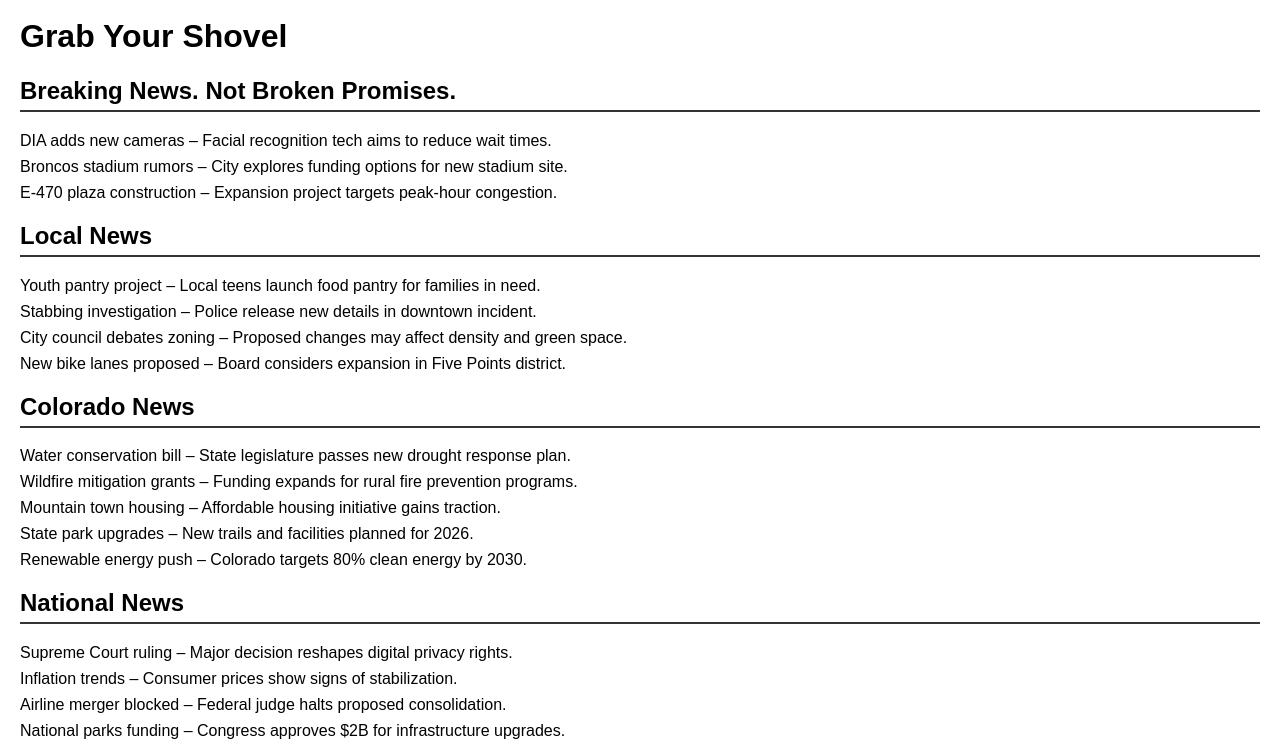
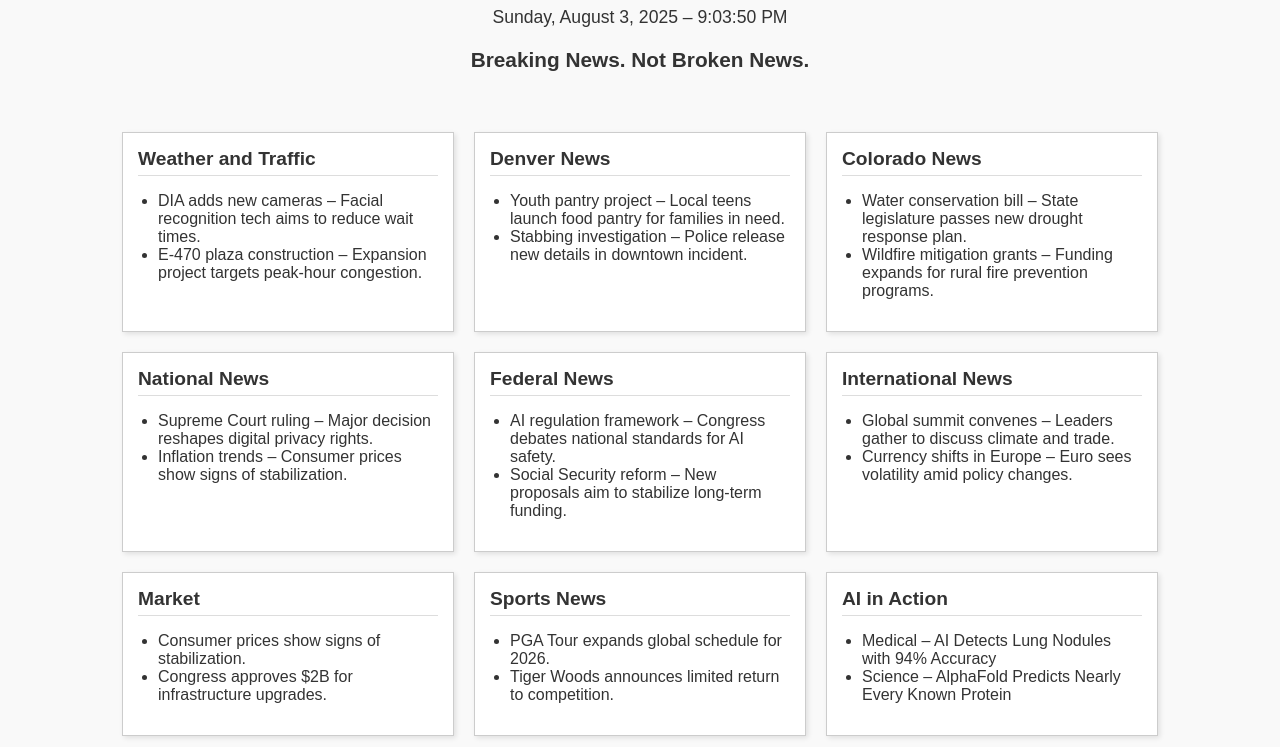
Before and after one commit to GCGIBEAULT/DiggingForClarity, a plain HTML site: page index.html in a window 1280 px wide. Shown: the part 373-1120 px from the top of the page. Drawn offline with Linux system fonts and the light colour scheme.

Commit message:
Update index.html

```diff
--- a/index.html
+++ b/index.html
@@ -2,59 +2,92 @@
 <html lang="en">
 <head>
   <meta charset="UTF-8">
-  <title>Grab Your Shovel</title>
+  <title>Digging for Clarity</title>
   <style>
     body {
       font-family: Arial, sans-serif;
-      margin: 20px;
+      margin: 0;
+      padding: 0;
+      background: #f9f9f9;
+      color: #333;
+    }
+    header {
+      text-align: center;
+      padding: 20px;
+    }
+    header img {
+      width: 350px;
+      display: block;
+      margin: 0 auto;
+    }
+    .timestamp {
+      text-align: center;
+      font-size: 1.1em;
+      margin-top: 10px;
+    }
+    .quote {
+      text-align: center;
+      font-weight: bold;
+      font-size: 1.3em;
+      margin: 20px 0;
+    }
+    .container {
+      display: flex;
+      flex-wrap: wrap;
+      justify-content: center;
+      gap: 20px;
+      padding: 20px;
+    }
+    section {
+      background: #fff;
+      border: 1px solid #ccc;
+      padding: 15px;
+      width: 300px;
+      box-shadow: 2px 2px 5px rgba(0,0,0,0.1);
     }
     h2 {
-      border-bottom: 2px solid #333;
+      margin-top: 0;
+      font-size: 1.2em;
+      border-bottom: 1px solid #ddd;
       padding-bottom: 5px;
     }
     ul {
-      list-style-type: none;
-      padding-left: 0;
-    }
-    li {
-      margin-bottom: 8px;
-    }
-    a {
-      text-decoration: none;
-      color: #0077cc;
-    }
-    a:hover {
-      text-decoration: underline;
-    }
-    #logo {
-      display: block;
-      margin: 0 auto 20px;
-      width: 350px;
+      padding-left: 20px;
     }
   </style>
+  <script>
+    function updateTime() {
+      const now = new Date();
+      const options = { weekday: 'long', year: 'numeric', month: 'long', day: 'numeric' };
+      document.getElementById('timestamp').innerHTML =
+        now.toLocaleDateString(undefined, options) + ' – ' +
+        now.toLocaleTimeString();
+    }
+    setInterval(updateTime, 1000);
+    window.onload = updateTime;
+  </script>
 </head>
 <body>
+  <header>
+    <img src="ShovelBlocksmall.png" alt="Logo">
+    <div class="timestamp" id="timestamp"></div>
+    <div class="quote">Breaking News. Not Broken News.</div>
+  </header>
 
-  <img id="logo" src="ShovelBlocksmall.png" alt="Site Logo">
-
-  <h1>Grab Your Shovel</h1>
-
+  <div class="container">
     <section>
-    <h2>Breaking News. Not Broken Promises.</h2>
+      <h2>Weather and Traffic</h2>
       <ul>
         <li>DIA adds new cameras – Facial recognition tech aims to reduce wait times.</li>
-      <li>Broncos stadium rumors – City explores funding options for new stadium site.</li>
         <li>E-470 plaza construction – Expansion project targets peak-hour congestion.</li>
       </ul>
     </section>
 
     <section>
-    <h2>Local News</h2>
+      <h2>Denver News</h2>
       <ul>
         <li>Youth pantry project – Local teens launch food pantry for families in need.</li>
         <li>Stabbing investigation – Police release new details in downtown incident.</li>
-      <li>City council debates zoning – Proposed changes may affect density and green space.</li>
-      <li>New bike lanes proposed – Board considers expansion in Five Points district.</li>
       </ul>
     </section>
 
@@ -63,9 +96,6 @@
       <ul>
         <li>Water conservation bill – State legislature passes new drought response plan.</li>
         <li>Wildfire mitigation grants – Funding expands for rural fire prevention programs.</li>
-      <li>Mountain town housing – Affordable housing initiative gains traction.</li>
-      <li>State park upgrades – New trails and facilities planned for 2026.</li>
-      <li>Renewable energy push – Colorado targets 80% clean energy by 2030.</li>
       </ul>
     </section>
 
@@ -74,8 +104,6 @@
       <ul>
         <li>Supreme Court ruling – Major decision reshapes digital privacy rights.</li>
         <li>Inflation trends – Consumer prices show signs of stabilization.</li>
-      <li>Airline merger blocked – Federal judge halts proposed consolidation.</li>
-      <li>National parks funding – Congress approves $2B for infrastructure upgrades.</li>
       </ul>
     </section>
 
@@ -84,8 +112,6 @@
       <ul>
         <li>AI regulation framework – Congress debates national standards for AI safety.</li>
         <li>Social Security reform – New proposals aim to stabilize long-term funding.</li>
-      <li>Defense budget update – Pentagon outlines priorities for 2026 fiscal year.</li>
-      <li>Federal hiring initiative – New program targets tech talent recruitment.</li>
       </ul>
     </section>
 
@@ -94,8 +120,14 @@
       <ul>
         <li>Global summit convenes – Leaders gather to discuss climate and trade.</li>
         <li>Currency shifts in Europe – Euro sees volatility amid policy changes.</li>
-      <li>Peace talks resume – Negotiations restart in long-standing conflict zone.</li>
-      <li>Tech expansion in Asia – Startups surge in Southeast Asian markets.</li>
+      </ul>
+    </section>
+
+    <section>
+      <h2>Market</h2>
+      <ul>
+        <li>Consumer prices show signs of stabilization.</li>
+        <li>Congress approves $2B for infrastructure upgrades.</li>
       </ul>
     </section>
 
@@ -104,28 +136,16 @@
       <ul>
         <li>PGA Tour expands global schedule for 2026.</li>
         <li>Tiger Woods announces limited return to competition.</li>
-      <li>New tech in golf balls sparks debate over distance limits.</li>
-      <li>LPGA adds new international stops to fall calendar.</li>
-      <li>USGA proposes rule changes for amateur status.</li>
-      <li>Golf course sustainability efforts gain momentum.</li>
-      <li>AI-assisted swing analysis tools hit consumer market.</li>
       </ul>
     </section>
 
     <section>
-    <h2 style="text-decoration: underline;">AI in Action</h2>
+      <h2>AI in Action</h2>
       <ul>
         <li>Medical – AI Detects Lung Nodules with 94% Accuracy</li>
-      <li>Government – AI Powers Early Outbreak Detection</li>
-      <li>Business – 66% of CEOs Report Gains from Generative AI</li>
-      <li>Technology – Gemini Deep Think Wins Math Olympiad Gold</li>
         <li>Science – AlphaFold Predicts Nearly Every Known Protein</li>
-      <li>Hobbies – Virtual Coaches Personalize Fitness Routines</li>
-      <li>Education – AI Tutors Boost Student Performance</li>
       </ul>
     </section>
-
-  <!-- Commit marker: version 31 modified -->
-
+  </div>
 </body>
 </html>
```
Lines whose indentation alone changed are shown as unchanged.
